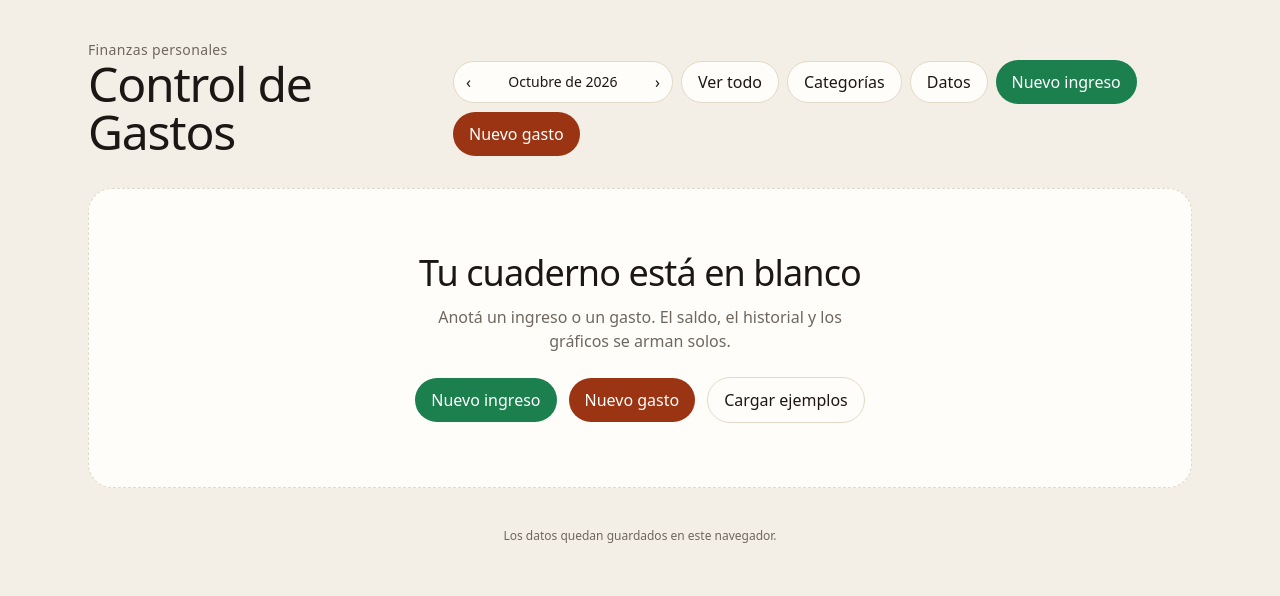
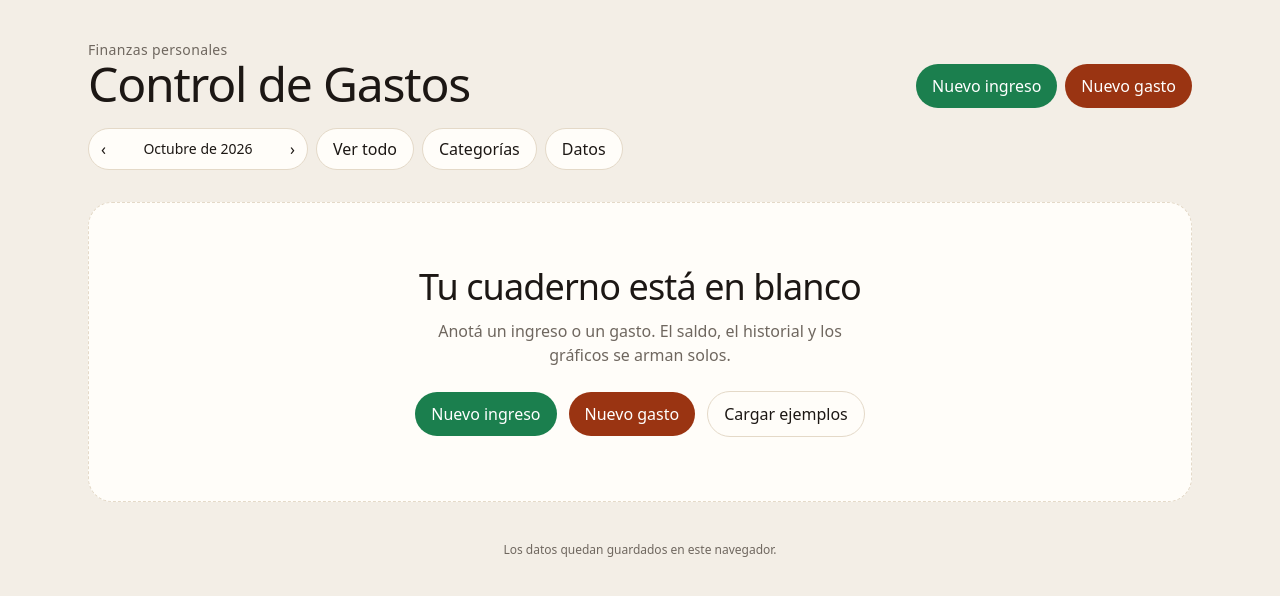
Before and after one commit to feliruiz80-debug/Gastos-app, a Next.js app: page / in a window 1280 px wide. Shown: the top 596 px of the page. Built offline with nearby package versions, Linux system fonts and the light colour scheme.

Commit message:
Keep the add buttons on their own row in the header.
They were wrapping under the month switcher and sitting apart from each other.

Co-authored-by: feliruiz80-debug <feliruiz80-debug@users.noreply.github.com>

```diff
--- a/src/components/dashboard.tsx
+++ b/src/components/dashboard.tsx
@@ -105,10 +105,20 @@ export function Dashboard(props: DashboardProps) {
 
   return (
     <div className="mx-auto min-h-screen max-w-6xl px-4 py-6 pb-28 sm:px-6 sm:py-10 sm:pb-10">
-      <header className="flex flex-col gap-5 lg:flex-row lg:items-end lg:justify-between">
-        <div>
-          <p className="text-sm font-medium tracking-wide text-muted">Finanzas personales</p>
-          <h1 className="font-display text-4xl tracking-tight sm:text-5xl">Control de Gastos</h1>
+      <header className="space-y-5">
+        <div className="flex flex-col gap-4 sm:flex-row sm:items-end sm:justify-between">
+          <div>
+            <p className="text-sm font-medium tracking-wide text-muted">Finanzas personales</p>
+            <h1 className="font-display text-4xl tracking-tight sm:text-5xl">Control de Gastos</h1>
+          </div>
+          <div className="hidden gap-2 sm:flex">
+            <button type="button" onClick={() => onAdd("income")} className="rounded-full bg-income px-4 py-2.5 text-sm font-semibold text-white">
+              Nuevo ingreso
+            </button>
+            <button type="button" onClick={() => onAdd("expense")} className="rounded-full bg-expense px-4 py-2.5 text-sm font-semibold text-white">
+              Nuevo gasto
+            </button>
+          </div>
         </div>
         <div className="flex flex-wrap items-center gap-2">
           {scope === "month" ? (
@@ -189,12 +199,6 @@ export function Dashboard(props: DashboardProps) {
               if (file) onImport(file);
             }}
           />
-          <button type="button" onClick={() => onAdd("income")} className="hidden rounded-full bg-income px-4 py-2.5 text-sm font-semibold text-white sm:inline-flex">
-            Nuevo ingreso
-          </button>
-          <button type="button" onClick={() => onAdd("expense")} className="hidden rounded-full bg-expense px-4 py-2.5 text-sm font-semibold text-white sm:inline-flex">
-            Nuevo gasto
-          </button>
         </div>
       </header>
 
```
